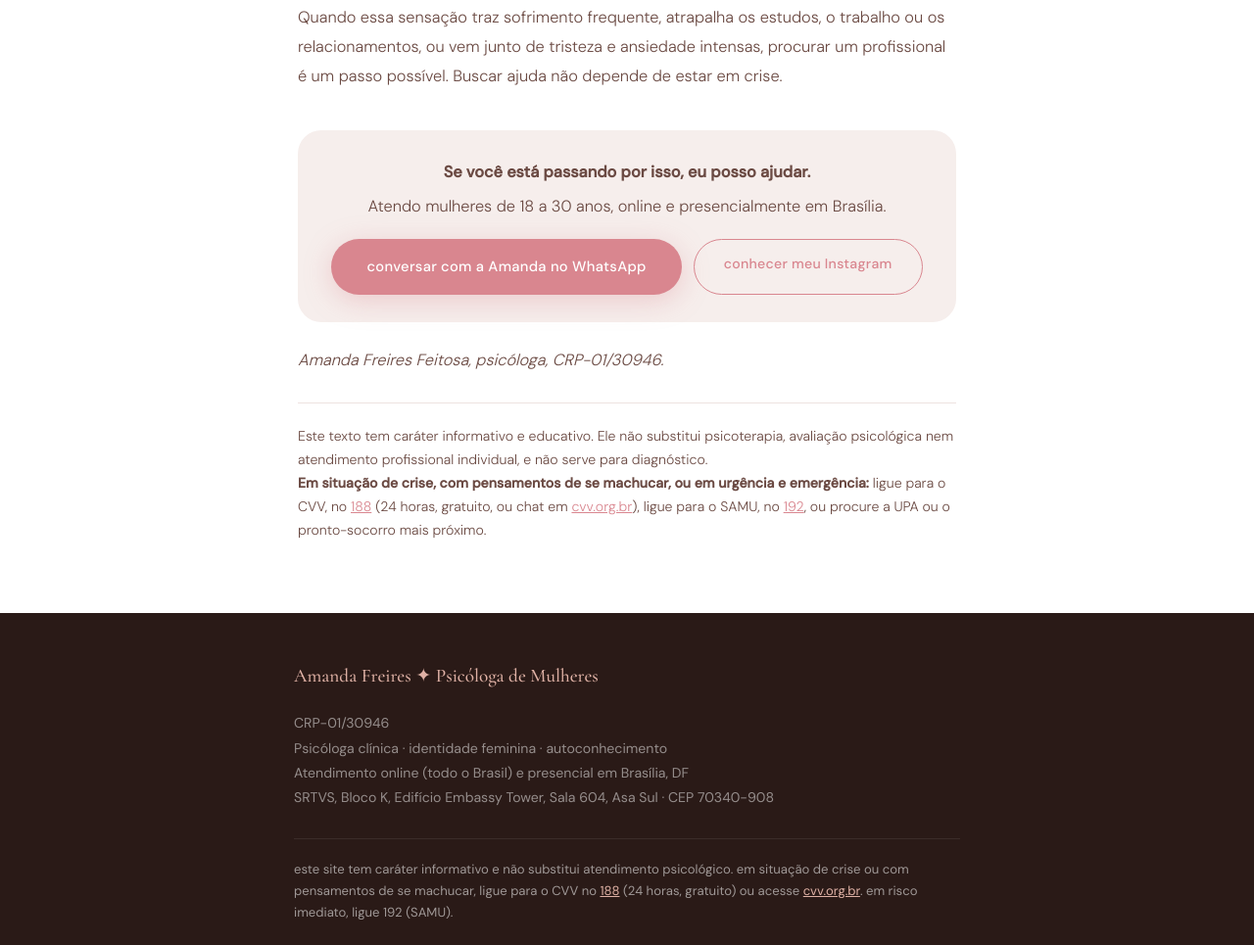
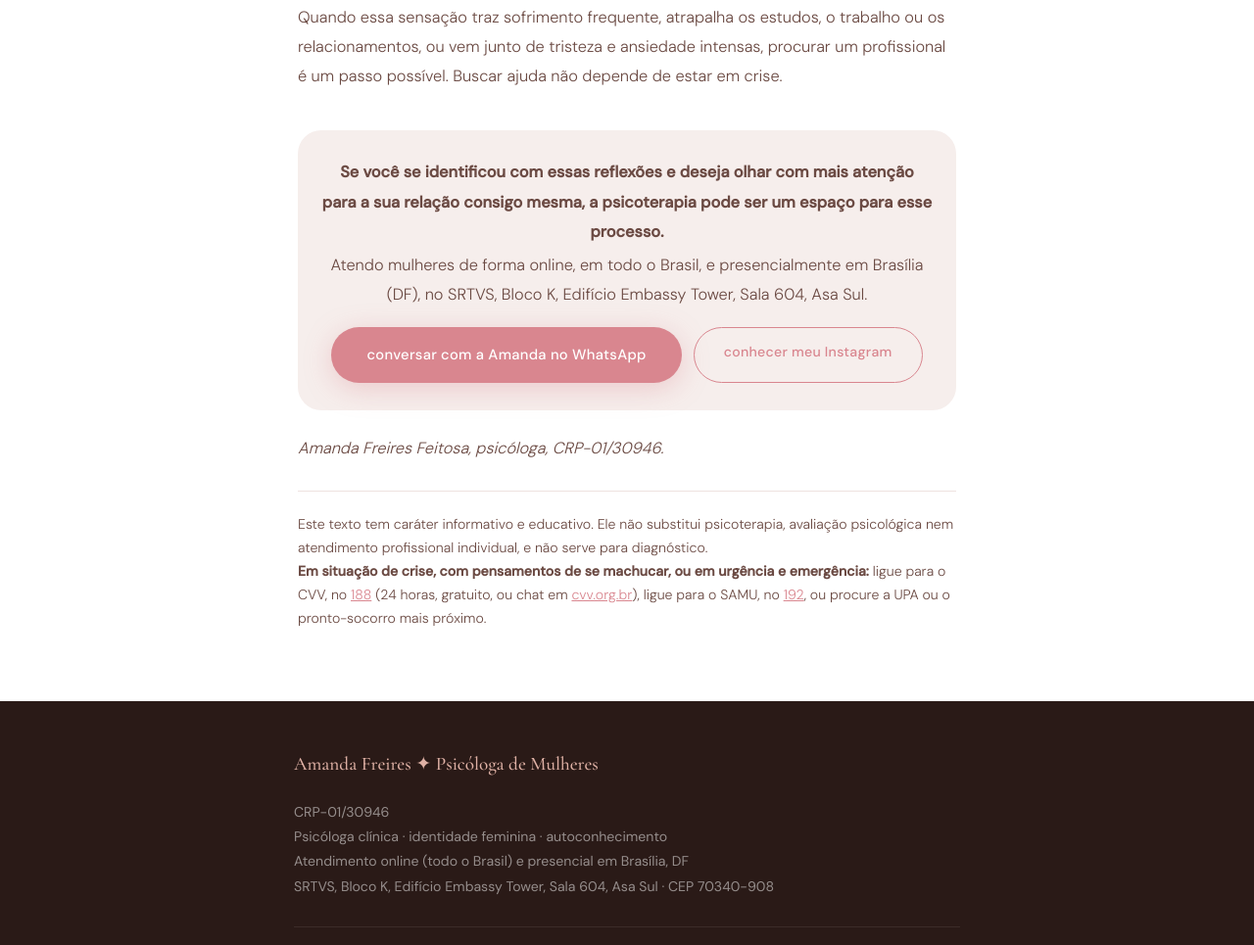
Before and after one commit to amandafreirespsi-ui/amandafreires, a plain HTML site: page artigos/como-descobrir-quem-eu-sou-depois-de-atender-expectativas.html in a window 1280 px wide. Shown: the part 2507-3472 px from the top of the page at 98% size. Drawn offline with nearby package versions, Linux system fonts and the light colour scheme.

Commit message:
Add files via upload

```diff
--- a/artigos/como-descobrir-quem-eu-sou-depois-de-atender-expectativas.html
+++ b/artigos/como-descobrir-quem-eu-sou-depois-de-atender-expectativas.html
@@ -63,8 +63,8 @@
   <h2>Quando procurar ajuda?</h2>
   <p>Quando essa sensação traz sofrimento frequente, atrapalha os estudos, o trabalho ou os relacionamentos, ou vem junto de tristeza e ansiedade intensas, procurar um profissional é um passo possível. Buscar ajuda não depende de estar em crise.</p>
   <div class="art-contato">
-    <p><strong>Se você está passando por isso, eu posso ajudar.</strong></p>
-    <p>Atendo mulheres de 18 a 30 anos, online e presencialmente em Brasília.</p>
+    <p><strong>Se você se identificou com essas reflexões e deseja olhar com mais atenção para a sua relação consigo mesma, a psicoterapia pode ser um espaço para esse processo.</strong></p>
+    <p>Atendo mulheres de forma online, em todo o Brasil, e presencialmente em Brasília (DF), no SRTVS, Bloco K, Edifício Embassy Tower, Sala 604, Asa Sul.</p>
     <div class="art-botoes">
       <a href="https://wa.me/message/SJIXI2EHNR6MN1" target="_blank" rel="noopener" class="btn-primary">conversar com a Amanda no WhatsApp</a>
       <a href="https://www.instagram.com/psiamandafreires?igsh=dmE1aGJ0ZGZjeTFv&utm_source=qr" target="_blank" rel="noopener" class="btn-outline">conhecer meu Instagram</a>
```
